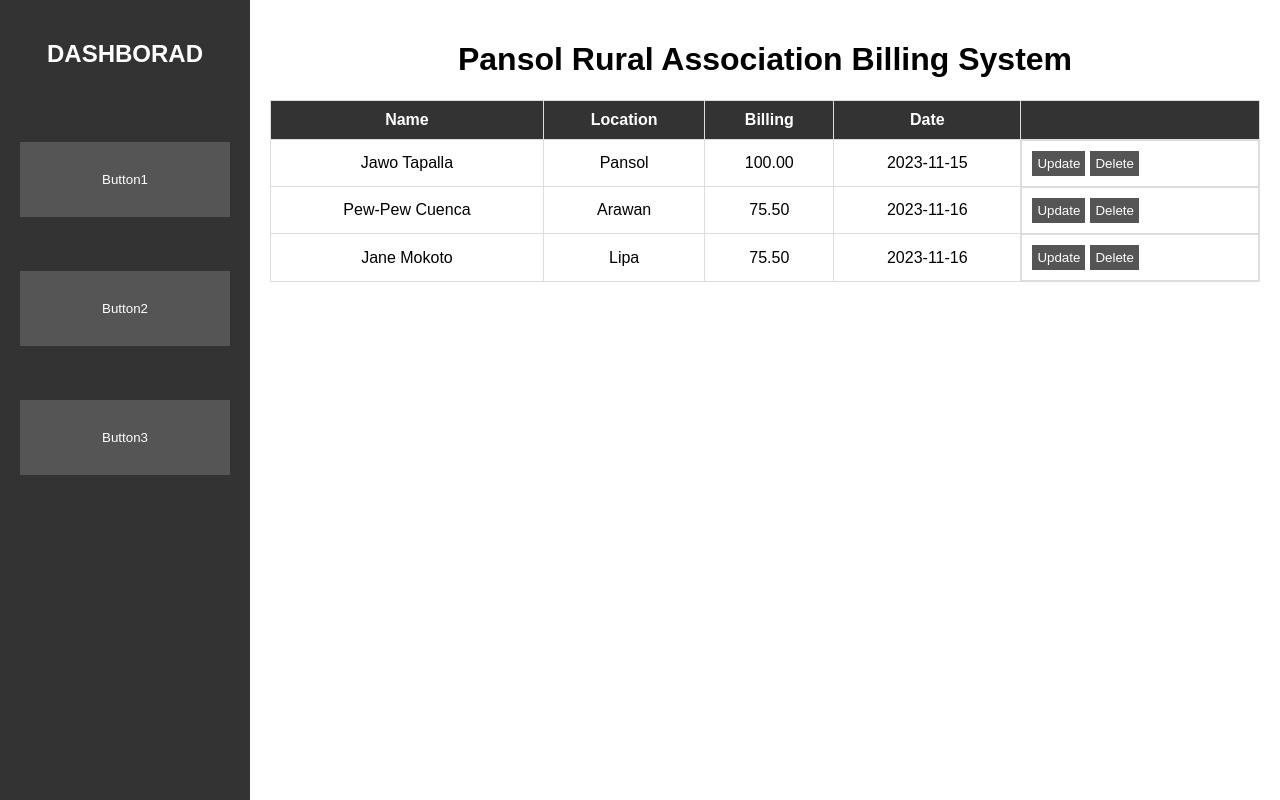
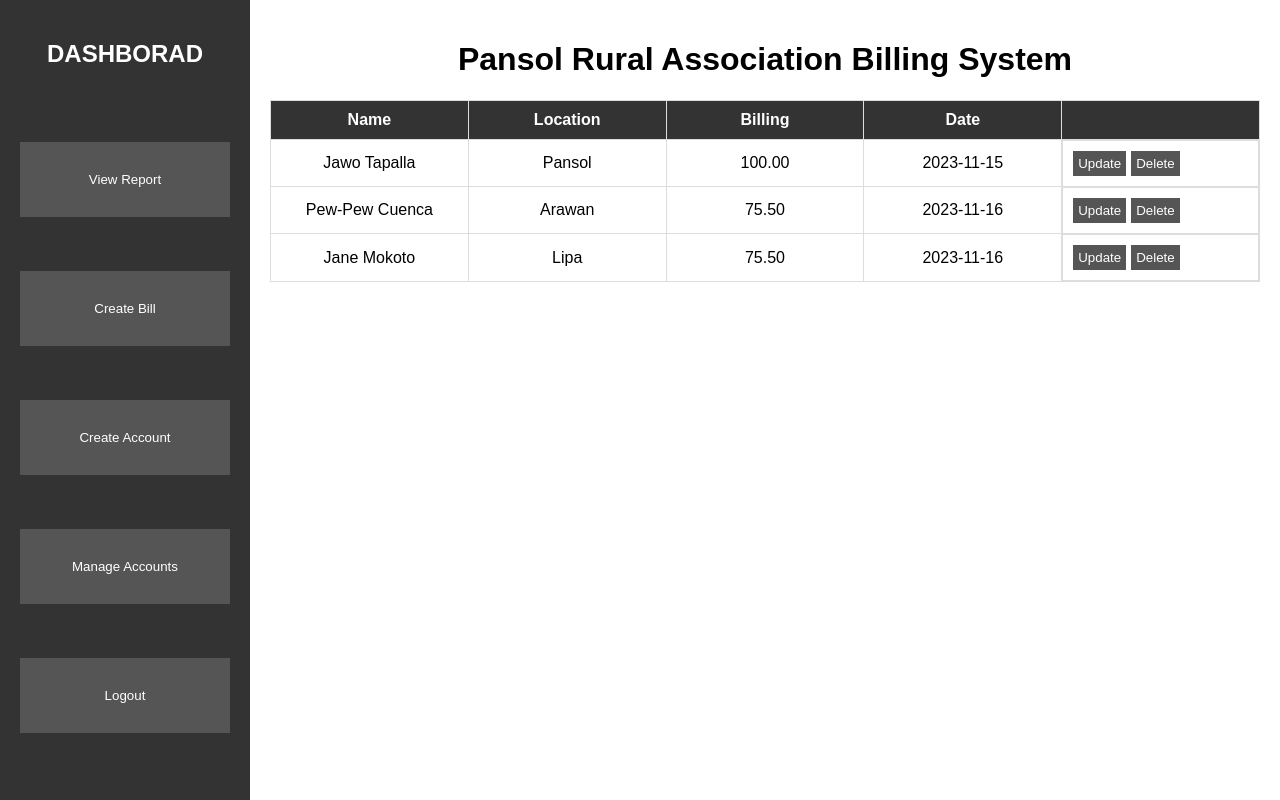
Before and after one commit to SugarSalad/WebSys, a PHP site: page /Dashboard.php in a window 1280 px wide. Run offline with PHP 8.4, Linux system fonts and the light colour scheme.

Commit message:
sidebar Buttons

```diff
--- a/WebSys/Dashboard.php
+++ b/WebSys/Dashboard.php
@@ -9,9 +9,11 @@
 <body>
     <div id="sidebar">
         <h2>DASHBORAD</h2><br/><br/><br/>
-        <button class='button1'>Button1</button><br /><br/><br/>
-        <button class='button2'>Button2</button><br /><br/><br/>
-        <button class='button3'>Button3</button><br /><br/><br/>
+        <button class='viewReport'>View Report</button><br /><br/><br/>
+        <button class='createBill'>Create Bill</button><br /><br/><br/>
+        <button class='createAccount'>Create Account</button><br /><br/><br/>
+        <button class='manageAccounts'>Manage Accounts</button><br /><br/><br/>
+        <button class='logout'>Logout</button><br /><br/><br/>
     </div>
 
     <div id="content">
--- a/WebSys/css/dashboard.css
+++ b/WebSys/css/dashboard.css
@@ -27,6 +27,7 @@ table {
     width: 100%;
     margin-bottom: 20px;
     border: 1px solid #ddd;
+    table-layout: fixed;
 }
 
 h1, h2{
@@ -65,15 +66,17 @@ th {
     background-color: #777;
 }
 
-.button1:hover,
-.button2:hover,
-.button3:hover{
+.viewReport:hover,
+.createBill:hover,
+.createAccount:hover,
+.manageAccounts:hover{
     background-color: #777;
 }
 
-.button1,
-.button2,
-.button3{
+.viewReport,
+.createBill,
+.createAccount,
+.manageAccounts{
     padding: 30px;
     background-color: #555;
     color: white;
@@ -82,3 +85,17 @@ th {
     cursor: pointer;
     text-align: center;
 }
+
+.logout:hover {
+    background-color: #ee0c0c;
+}
+.logout{
+    margin-top: auto;
+    padding: 30px;
+    background-color: #555;
+    color: white;
+    text-decoration: none;
+    border: none;
+    cursor: pointer;
+    text-align: center;
+}
```
